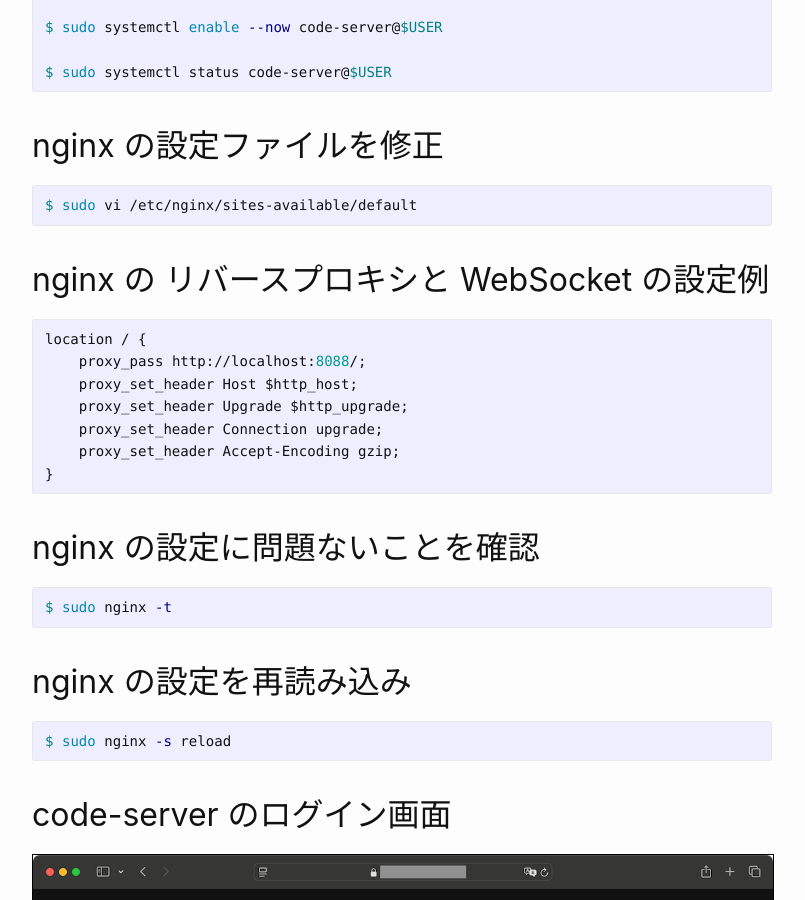
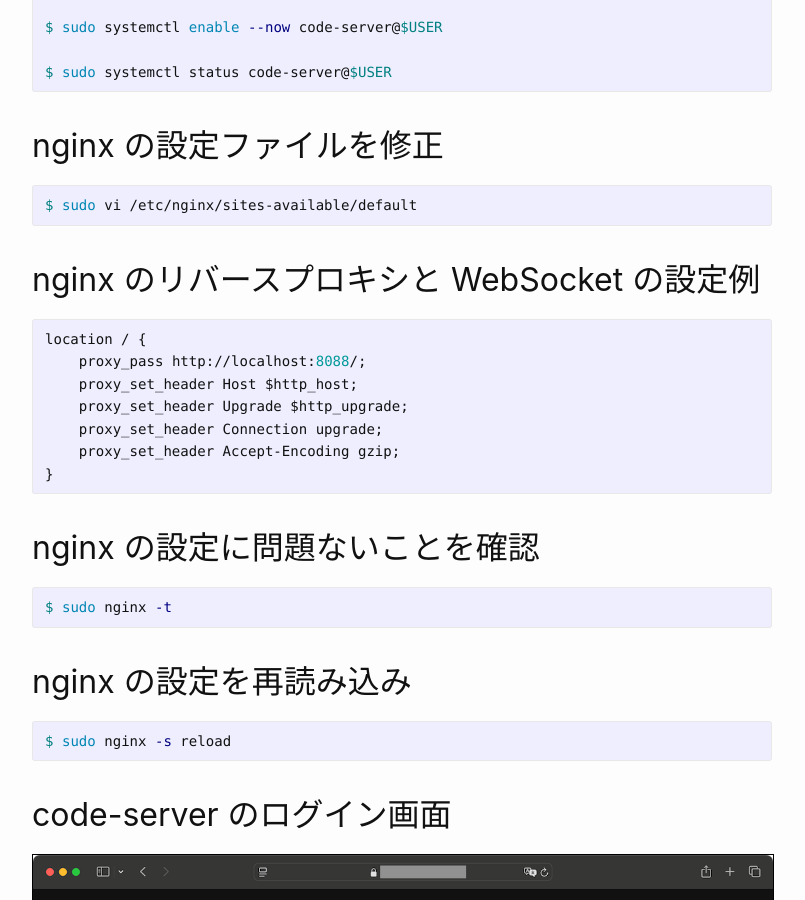
Before and after one commit to mnrst/mnrst.github.io, a Jekyll site: the page built from _posts/2025-01-25-code-server.md, in a window 1280 px wide and 900 px high, scrolled down 896 px. Shown: the whole window, without its empty margins (238-1043 px from the left). Built offline with Jekyll 4.4.1, drawn with Linux system fonts in a browser that asks for light colours.

````diff
--- a/_posts/2025-01-25-code-server.md
+++ b/_posts/2025-01-25-code-server.md
@@ -39,7 +39,7 @@ $ sudo systemctl status code-server@$USER
 $ sudo vi /etc/nginx/sites-available/default
 ```
 
-## nginx の リバースプロキシと WebSocket の設定例
+## nginx のリバースプロキシと WebSocket の設定例
 
 ```conf
 location / {
````
